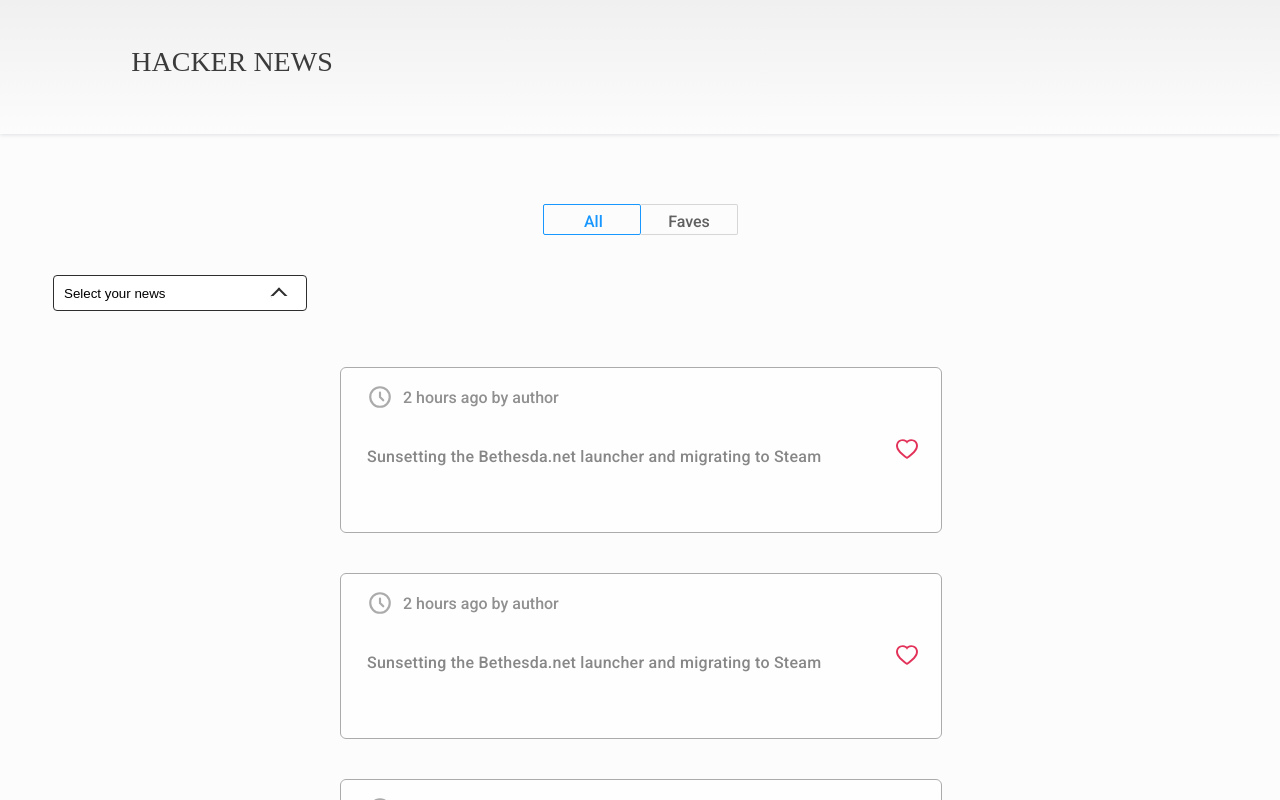
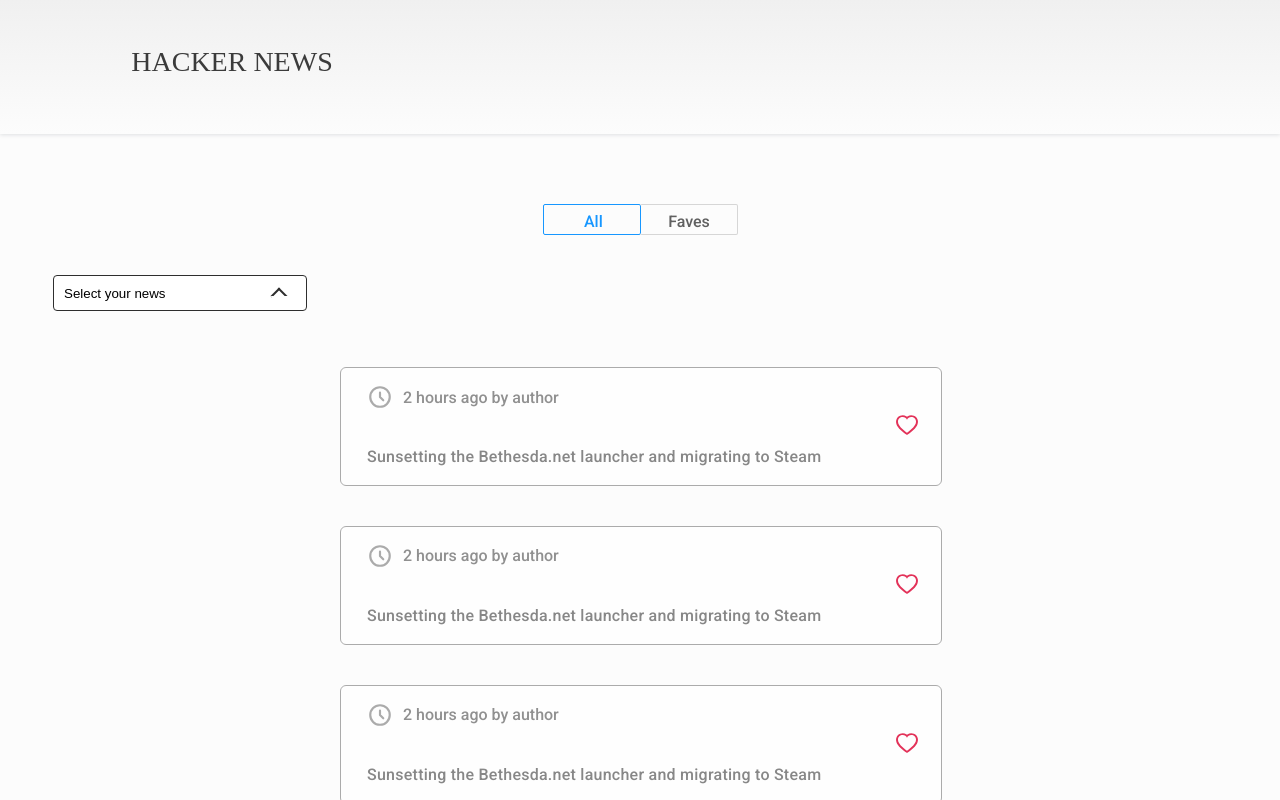
Before and after one commit to Saadsito/reigntest, a React (Create React App) app: page / in a window 1280 px wide. Shown: the top 800 px of the page. Built offline with nearby package versions, Linux system fonts and the light colour scheme.

Commit message:
detalles listos

```diff
--- a/src/Card.css
+++ b/src/Card.css
@@ -1,7 +1,6 @@
 .li-card {
   list-style: none;
   width: 450pt;
-  height: 123pt;
   margin: auto;
   opacity: 0.8;
   border-radius: 6px;
@@ -52,7 +51,7 @@
   position: absolute;
   right: 0;
   width: 68px;
-  height: 123pt;
+  height: 100%;
 }
 
 .button-base-card {
```
